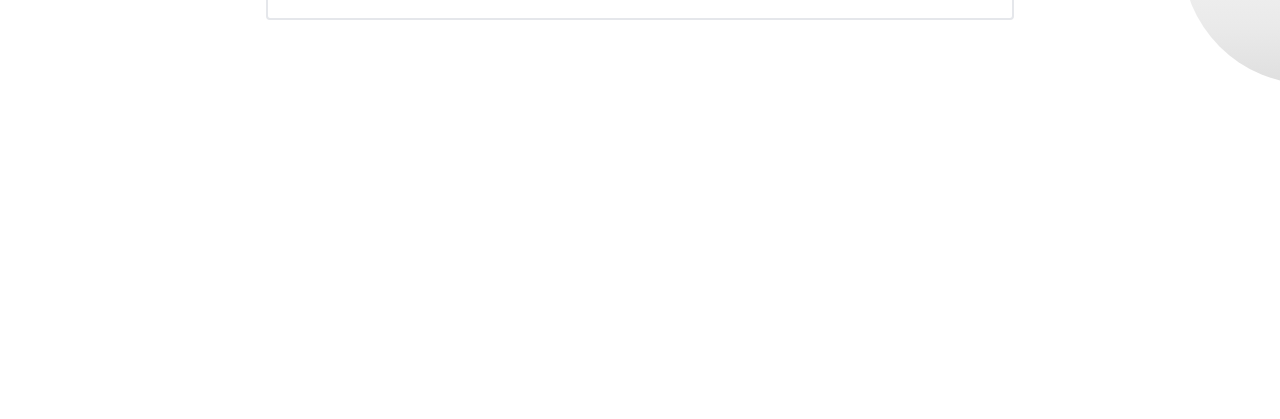
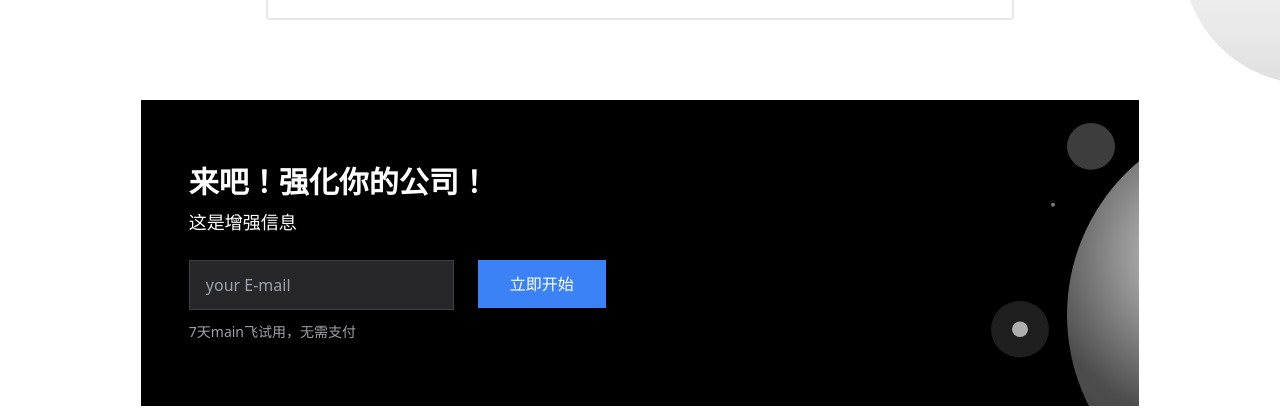
Before and after one commit to valcosmos/react-tailwind, a React (Vite) app: page / in a window 1280 px wide. Shown: the part 2931-3350 px from the top of the page. Before the commit the page ends 3015 px from the top, so only its background shows below. Built offline with nearby package versions, Linux system fonts and the light colour scheme.

Commit message:
add contact

```diff
--- a/src/pages/Index.tsx
+++ b/src/pages/Index.tsx
@@ -1,4 +1,5 @@
 import Clients from '../widgets/Clients'
+import Contact from '../widgets/Contact'
 import Header from '../widgets/Header'
 import Hero from '../widgets/Hero'
 import HowItWorks from '../widgets/HowitWorks'
@@ -22,6 +23,10 @@ const Index = () => {
         <section className="mt-20 md:w-3/5 mx-auto">
           <Clients />
         </section>
+
+        <section className="mt-20">
+          <Contact />
+        </section>
       </main>
     </div>
   )
--- /dev/null
+++ b/src/widgets/Contact.tsx
@@ -0,0 +1,118 @@
+import React from 'react'
+
+const Contact = () => {
+  return (
+    <div className="bg-black md:w-4/5 mx-auto relative overflow-hidden">
+      <div className="w-full py-16 px-12">
+        <h2 className="text-3xl text-white font-bold">来吧！强化你的公司！</h2>
+        <p className="text-lg text-white mt-2 mb-6">这是增强信息</p>
+        <div className="flex flex-col md:flex-row items-start gap-4">
+          <input
+            type="text"
+            name=""
+            id=""
+            className="bg-zinc-800 py-3 px-4 border border-zinc-700 outline-none text-white"
+            placeholder="your E-mail"
+          />
+          <button className="py-3 px-8 bg-blue-500 text-white text-base font-medium md:ml-2">
+            立即开始
+          </button>
+        </div>
+
+        <p className="text-sm text-zinc-400 mt-3">7天main飞试用，无需支付</p>
+      </div>
+      <div className="absolute -right-10 bottom-0">
+        <svg
+          width="428"
+          height="328"
+          viewBox="0 0 428 328"
+          fill="none"
+          xmlns="http://www.w3.org/2000/svg"
+          className="translate-x-60"
+        >
+          <ellipse
+            cx="185"
+            cy="15.5758"
+            rx="16"
+            ry="15.5758"
+            fill="white"
+            fillOpacity="0.04"
+          />
+          <ellipse
+            cx="100"
+            cy="68.4015"
+            rx="24"
+            ry="23.3636"
+            fill="white"
+            fillOpacity="0.24"
+          />
+          <ellipse
+            cx="29"
+            cy="251.231"
+            rx="29"
+            ry="28.2311"
+            fill="white"
+            fillOpacity="0.12"
+          />
+          <ellipse
+            cx="29"
+            cy="251.231"
+            rx="8"
+            ry="7.78788"
+            fill="white"
+            fillOpacity="0.64"
+          />
+          <ellipse
+            cx="342"
+            cy="31.303"
+            rx="8"
+            ry="7.78788"
+            fill="white"
+            fillOpacity="0.12"
+          />
+          <ellipse
+            cx="62"
+            cy="126.81"
+            rx="2"
+            ry="1.94697"
+            fill="white"
+            fillOpacity="0.48"
+          />
+          <ellipse
+            cx="78"
+            cy="7.07197"
+            rx="2"
+            ry="1.94697"
+            fill="white"
+            fillOpacity="0.12"
+          />
+          <ellipse
+            cx="185"
+            cy="15.5758"
+            rx="6"
+            ry="5.84091"
+            fill="white"
+            fillOpacity="0.64"
+          />
+          <circle cx="276" cy="237" r="200" fill="url(#paint0_radial_0_360)" />
+          <defs>
+            <radialGradient
+              id="paint0_radial_0_360"
+              cx="0"
+              cy="0"
+              r="1"
+              gradientUnits="userSpaceOnUse"
+              gradientTransform="translate(218.168 175.211) rotate(39.505) scale(384.125)"
+            >
+              <stop stopColor="#DFDFDF" />
+              <stop offset="0.443175" stopColor="#4C4C4C" />
+              <stop offset="1" stopColor="#333333" />
+            </radialGradient>
+          </defs>
+        </svg>
+      </div>
+    </div>
+  )
+}
+
+export default Contact
```
